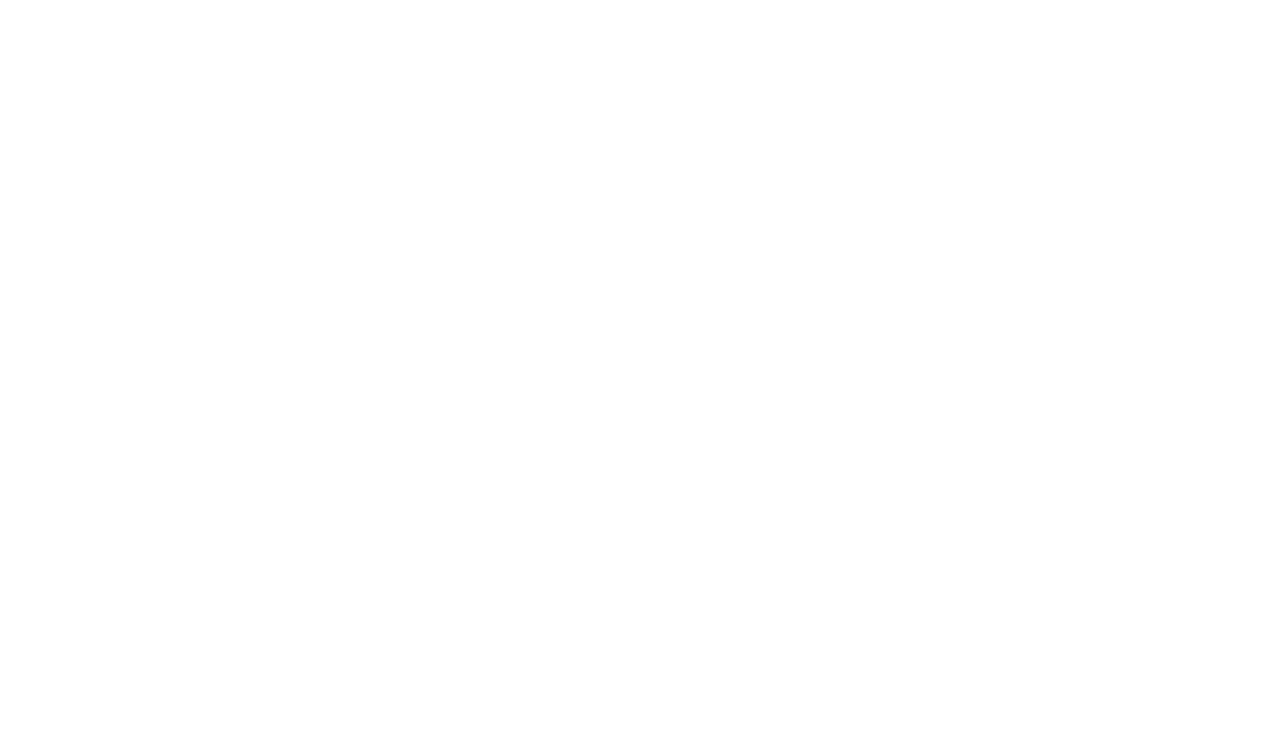
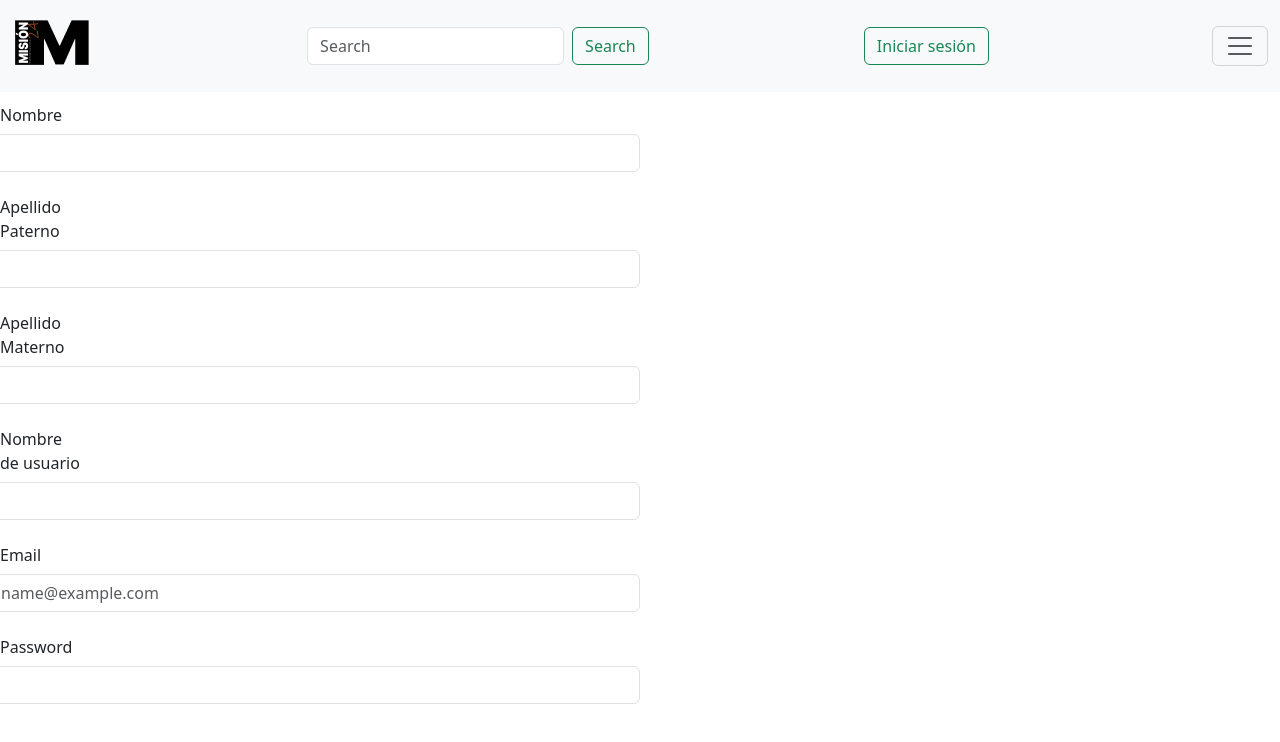
Before and after one commit to AnaSofiaDelaCruz/webNotice, an Angular app: page /newWriter in a window 1280 px wide. Before the commit this address led to /. Shown: the top 742 px of the page. Built offline with nearby package versions, Linux system fonts and the light colour scheme.

Commit message:
nuevo escritor

```diff
--- a/src/app/app.module.ts
+++ b/src/app/app.module.ts
@@ -14,6 +14,7 @@
 import { Writer2Component } from './layout/public/writer2/writer2.component';
 import { StatisticsComponent } from './layout/public/statistics/statistics.component';
 import { HomeWriterComponent } from './layout/public/home-writer/home-writer.component';
+import { NewWriterComponent } from './layout/public/new-writer/new-writer.component';
 
 @NgModule({
   declarations: [
@@ -25,7 +26,8 @@
     WriterComponent,
     Writer2Component,
     StatisticsComponent,
-    HomeWriterComponent
+    HomeWriterComponent,
+    NewWriterComponent
   ],
   imports: [
     BrowserModule,
@@ -39,6 +41,7 @@
       { path: 'writerstep2', component: Writer2Component},
       { path: 'statistics', component: StatisticsComponent},
       { path: 'homeWriter', component: HomeWriterComponent},
+      { path: 'newWriter', component: NewWriterComponent},
       {path: '', redirectTo: '/login', pathMatch: 'full'},
     ]),
     AppRoutingModule,
--- a/src/app/layout/public/home-writer/home-writer.component.html
+++ b/src/app/layout/public/home-writer/home-writer.component.html
@@ -69,6 +69,7 @@
         </div>
     </div>
     <br><br><br><br>
+    <p class="h5">Actividad en las noticias</p>
     <div class="rectangulo2">
         <p class="text-others">Notificaciones</p>
     </div>
--- /dev/null
+++ b/src/app/layout/public/new-writer/new-writer.component.html
@@ -0,0 +1,62 @@
+<div class="row">
+    <div class="col-lg-12">
+        <nav class="navbar bg-body-tertiary fixed-top">
+            <div class="container-fluid">
+                <div class="offcanvas offcanvas-end " tabindex="-1" id="offcanvasNavbar">
+                    <div class="offcanvas-header">
+                        <h5 class="offcanvas-title" id="offcanvasNavbarLabel">Misión 24</h5>
+                        <button type="button" class="btn-close" data-bs-dismiss="offcanvas" aria-label="Close"></button>
+                    </div>
+                    <div class="offcanvas-body">
+                        <ul class="navbar-nav justify-content-end flex-grow-1 pe-3">
+                            <li class="nav-item">
+                                <a class="nav-link active" aria-current="page" href="#">Home</a>
+                            </li>
+                            <li class="nav-item">
+                                <a class="nav-link" href="#">Link</a>
+                            </li>
+                        </ul>
+                    </div>
+                </div>
+                <img src="./assets/images/logoNav.png" alt="logoNav">
+                <form class="d-flex" role="search">
+                    <input class="form-control me-2" type="search" placeholder="Search" aria-label="Search">
+                    <button class="btn btn-outline-success" type="submit">Search</button>
+                </form>
+                <a type="button" class="btn btn-outline-success me-2" href="/register">Iniciar sesión</a>
+                <button class="navbar-toggler" type="button" data-bs-toggle="offcanvas"
+                    data-bs-target="#offcanvasNavbar" aria-controls="offcanvasNavbar" aria-label="Toggle navigation">
+                    <span class="navbar-toggler-icon"></span>
+                </button>
+
+            </div>
+        </nav>
+    </div>
+    <br><br><br><br>
+    <div class="col-lg-6">
+        <div class="mb-3 row">
+            <label for="staticEmail" class="col-sm-2 col-form-label">Nombre</label>
+            <input class="form-control" type="text" aria-label="default input example">
+        </div>
+        <div class="mb-3 row">
+            <label for="staticEmail" class="col-sm-2 col-form-label">Apellido Paterno</label>
+            <input class="form-control" type="text" aria-label="default input example">
+        </div>
+        <div class="mb-3 row">
+            <label for="staticEmail" class="col-sm-2 col-form-label">Apellido Materno</label>
+            <input class="form-control" type="text" aria-label="default input example">
+        </div>
+        <div class="mb-3 row">
+            <label for="staticEmail" class="col-sm-2 col-form-label">Nombre de usuario</label>
+            <input class="form-control" type="text" aria-label="default input example">
+        </div>
+        <div class="mb-3 row">
+            <label for="staticEmail" class="col-sm-2 col-form-label">Email</label>
+            <input type="email" class="form-control" id="exampleFormControlInput1" placeholder="name@example.com">
+        </div>
+        <div class="mb-3 row">
+            <label for="inputPassword" class="col-sm-2 col-form-label">Password</label>
+            <input type="password" class="form-control" id="inputPassword">
+        </div>
+    </div>
+</div>
```
Also changed, not shown: src/app/layout/public/new-writer/new-writer.component.ts (added, +10 -0 lines), src/app/layout/public/new-writer/new-writer.component.css (added), 1 other file (tests, documents, lock files or other folders).
